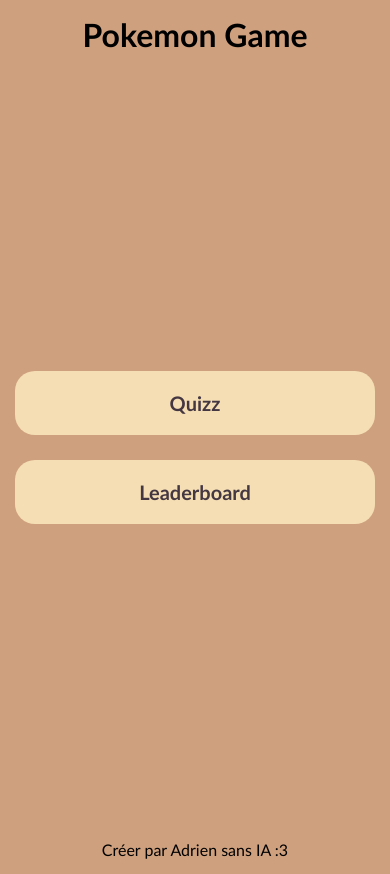
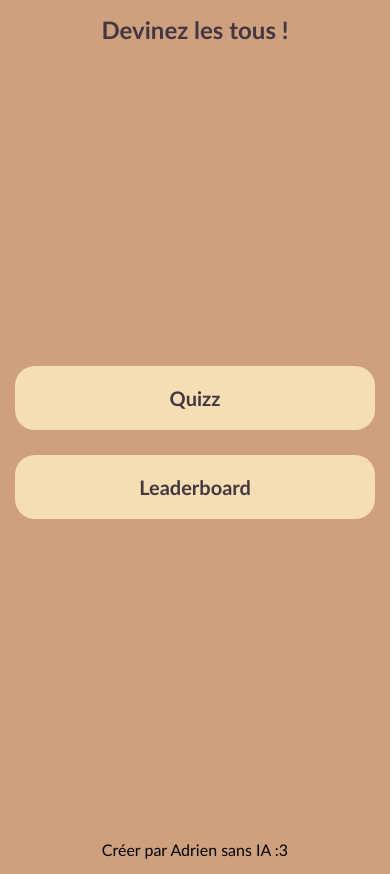
Before and after one commit to DegandAdrien/projet-mobile-hybride, a website: page www/index.html in a window 390 px wide. Drawn offline with Linux system fonts and the light colour scheme; some packages are replaced by stand-ins of ours.

Commit message:
Fix style

```diff
--- a/www/css/index.css
+++ b/www/css/index.css
@@ -14,6 +14,13 @@
 
 }
 
+h1 {
+    font-size: 24px;
+    font-weight: bold;
+    text-align: center;
+    color: #443742;
+}
+
 a {
     padding: 20px;
     border-radius: 20px;
--- a/www/index.html
+++ b/www/index.html
@@ -19,7 +19,7 @@
     </head>
     <body>
 
-        <h1> Pokemon Game</h1>
+        <h1>Devinez les tous !</h1>
 
 
         <div class="home-buttons">
```
